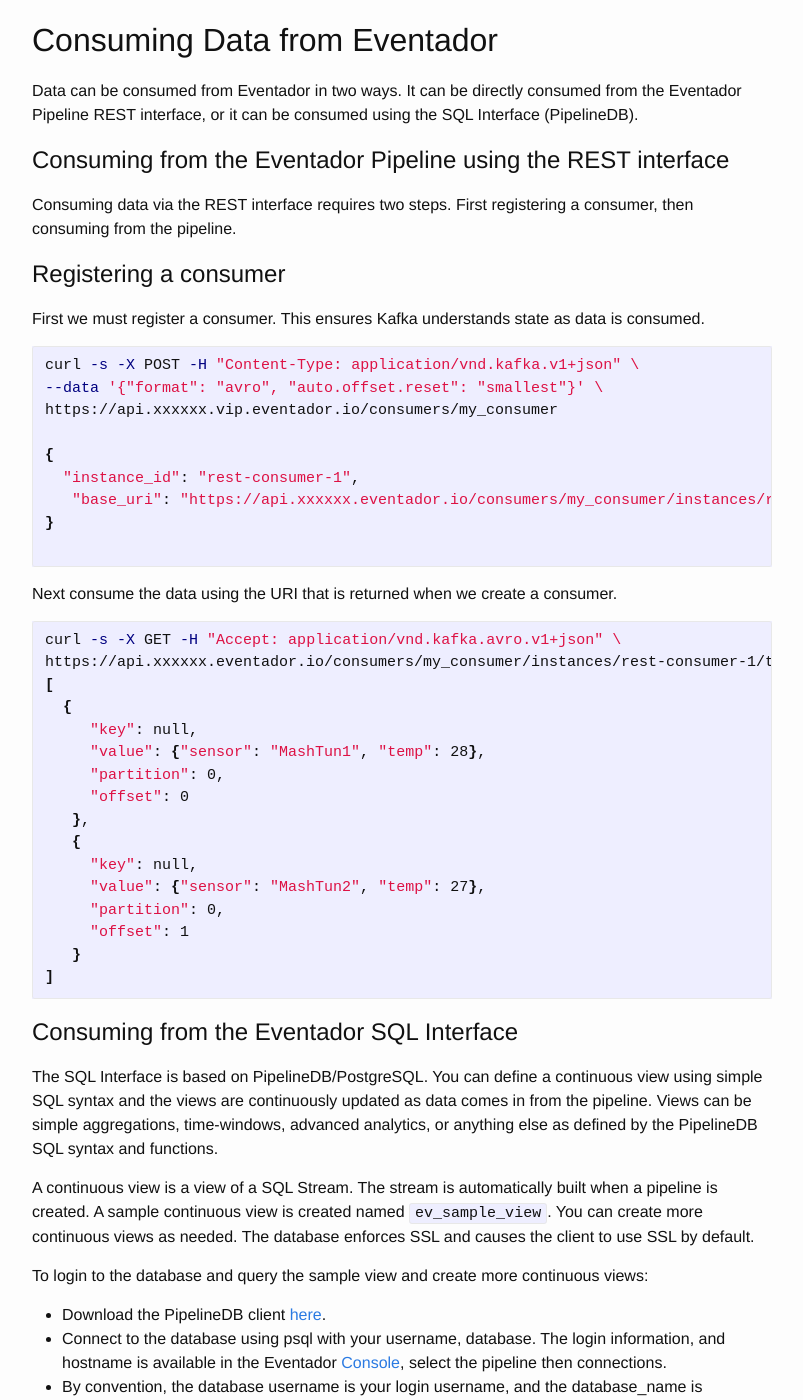
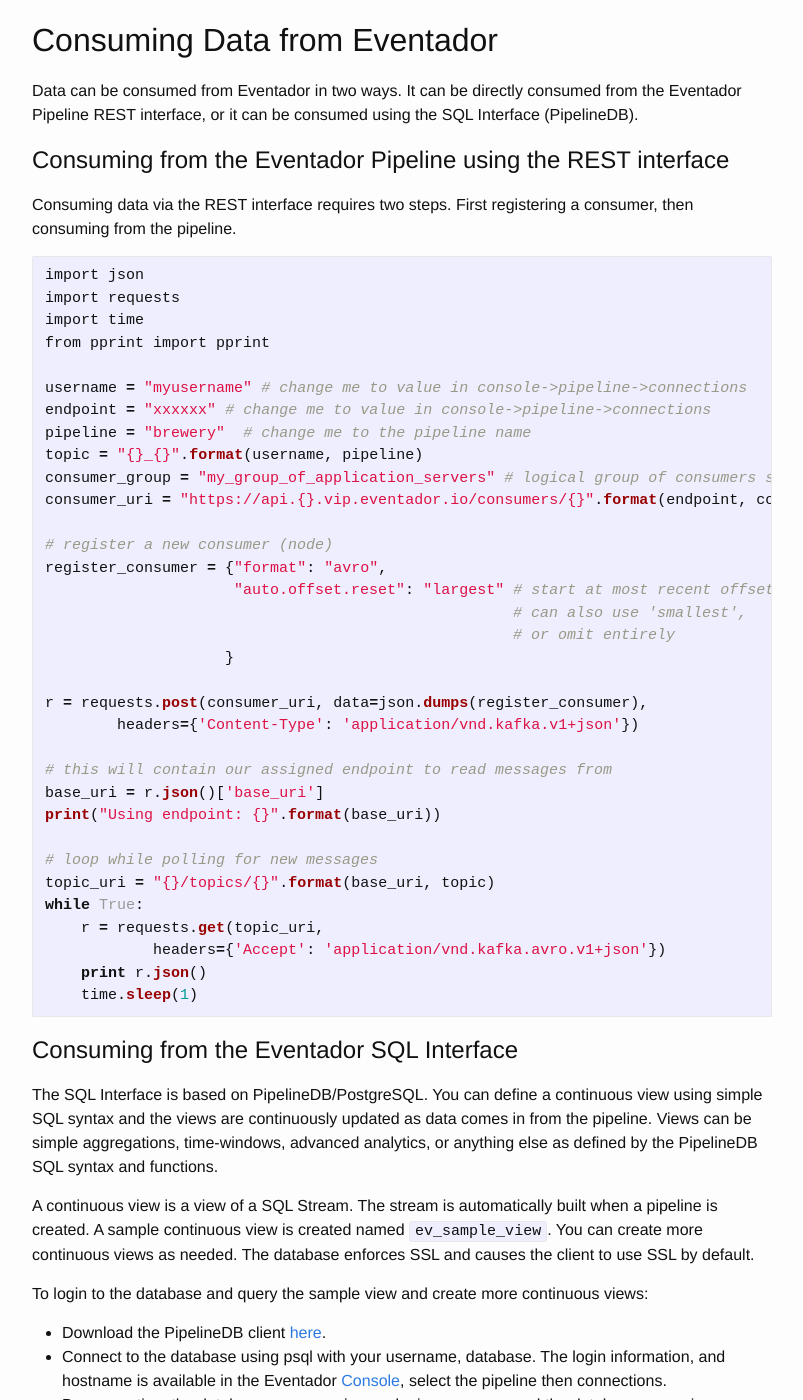
Before and after one commit to Eventador/eventador.github.io, a Jekyll site: the page built from _documentation/getting_started_guide.md, in a window 1280 px wide and 1400 px high, scrolled down 3385 px. Shown: the whole window, without its empty margins (238-1041 px from the left). Built offline with Jekyll 4.4.1, drawn with Linux system fonts in a browser that asks for light colours.

Commit message:
consumption examples

````diff
--- a/_documentation/getting_started_guide.md
+++ b/_documentation/getting_started_guide.md
@@ -133,41 +133,40 @@
 
 Consuming data via the REST interface requires two steps. First registering a consumer, then consuming from the pipeline.
 
-# Registering a consumer
+```python
+import json
+import requests
+import time
+from pprint import pprint
 
-First we must register a consumer. This ensures Kafka understands state as data is consumed.
+username = "myusername" # change me to value in console->pipeline->connections
+endpoint = "xxxxxx" # change me to value in console->pipeline->connections
+pipeline = "brewery"  # change me to the pipeline name
+topic = "{}_{}".format(username, pipeline)
+consumer_group = "my_group_of_application_servers" # logical group of consumers sharing offsets
+consumer_uri = "https://api.{}.vip.eventador.io/consumers/{}".format(endpoint, consumer_group)
 
-```bash
-curl -s -X POST -H "Content-Type: application/vnd.kafka.v1+json" \
---data '{"format": "avro", "auto.offset.reset": "smallest"}' \
-https://api.xxxxxx.vip.eventador.io/consumers/my_consumer
+# register a new consumer (node)
+register_consumer = {"format": "avro",
+                     "auto.offset.reset": "largest" # start at most recent offset,
+                                                    # can also use 'smallest',
+                                                    # or omit entirely
+                    }
 
-{
-  "instance_id": "rest-consumer-1",
-   "base_uri": "https://api.xxxxxx.eventador.io/consumers/my_consumer/instances/rest-consumer-1"
-}
+r = requests.post(consumer_uri, data=json.dumps(register_consumer),
+        headers={'Content-Type': 'application/vnd.kafka.v1+json'})
 
-```
+# this will contain our assigned endpoint to read messages from
+base_uri = r.json()['base_uri']
+print("Using endpoint: {}".format(base_uri))
 
-Next consume the data using the URI that is returned when we create a consumer.
-
-```bash
-curl -s -X GET -H "Accept: application/vnd.kafka.avro.v1+json" \
-https://api.xxxxxx.eventador.io/consumers/my_consumer/instances/rest-consumer-1/topics/myusername_brewery
-[
-  {
-     "key": null,
-     "value": {"sensor": "MashTun1", "temp": 28},
-     "partition": 0,
-     "offset": 0
-   },
-   {
-     "key": null,
-     "value": {"sensor": "MashTun2", "temp": 27},
-     "partition": 0,
-     "offset": 1
-   }
-]
+# loop while polling for new messages
+topic_uri = "{}/topics/{}".format(base_uri, topic)
+while True:
+    r = requests.get(topic_uri,
+            headers={'Accept': 'application/vnd.kafka.avro.v1+json'})
+    print r.json()
+    time.sleep(1)
 ```
 
 # Consuming from the Eventador SQL Interface
````
Also changed, not shown: 2 other files.
